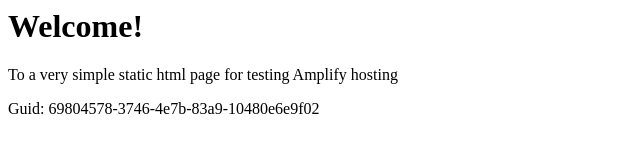
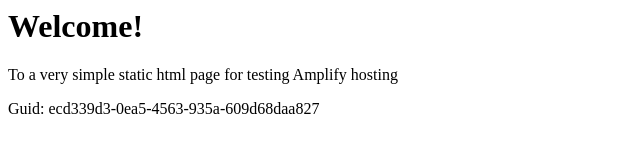
Before and after one commit to aws-aemilia-dub/Github-PR-Commit-Integration-Test-DoNotTouch-GitHubWebhookPushCanaryTest-v1-preprod-eu-west-1, a website: page src/index.html in a window 1280 px wide. Shown: the full height of the page, 0-640 px from the left. Drawn offline with Linux system fonts and the light colour scheme.

Commit message:
commit from integ tests

```diff
--- a/src/index.html
+++ b/src/index.html
@@ -12,6 +12,6 @@
 <body>
     <h1>Welcome!</h1>
     <p>To a very simple static html page for testing Amplify hosting</p>
-    <p>Guid: 69804578-3746-4e7b-83a9-10480e6e9f02</p></body>
+    <p>Guid: ecd339d3-0ea5-4563-935a-609d68daa827</p></body>
 
 </html>
```
